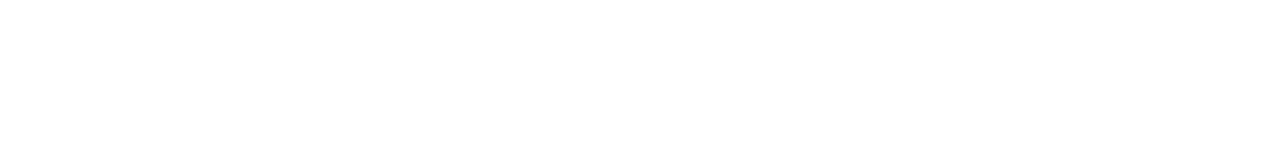
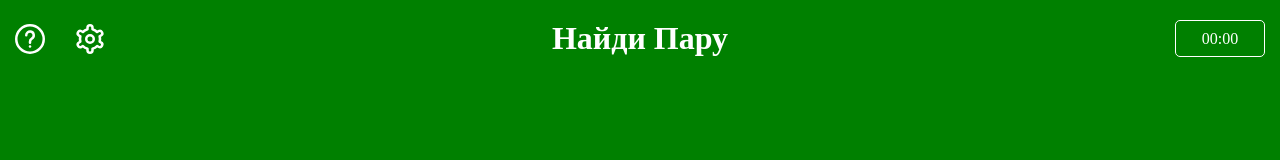
Before and after one commit to Roentahl/Find-pairs-game, a plain HTML site: page index.html in a window 1280 px wide. Drawn offline with Linux system fonts and the light colour scheme.

Commit message:
create header
createHeader, createTitle, createApp functions added, basic header's styles added.

```diff
--- a/css/styles.css
+++ b/css/styles.css
@@ -0,0 +1,151 @@
+/* GLOBAL STYLES */
+
+html {
+  box-sizing: border-box;
+}
+
+*,
+*::before,
+*::after {
+  box-sizing: inherit;
+  outline: none;
+}
+
+body {
+  margin: 0;
+  background-color: green;
+}
+
+.container {
+  margin: 0 auto;
+  padding: 0 15px;
+  max-width: 1770px;
+}
+
+.title {
+  margin: 0;
+}
+
+.list-reset {
+  margin: 0;
+  padding: 0;
+  list-style: none;
+}
+
+.btn-reset {
+  padding: 0;
+  border: none;
+  background-color: transparent;
+  font-family: inherit;
+  cursor: pointer;
+}
+
+:root {
+  --color-white: #fff;
+  --color-black: #000;
+  --color-gold: yellow;
+}
+
+/* HEADER */
+
+.header__container {
+  display: flex;
+  justify-content: center;
+  align-items: center;
+  padding-top: 20px;
+}
+
+.header__title {
+  margin-right: auto;
+  color: var(--color-white);
+}
+
+.menu {
+  display: flex;
+  margin-right: auto;
+}
+
+.menu__item:not(:last-child) {
+  margin-right: 30px;
+}
+
+.menu__btn {
+  position: relative;
+  display: flex;
+  width: 30px;
+  height: 30px;
+  color: var(--color-white);
+}
+
+.menu__tooltip {
+  position: absolute;
+  top: calc(100% + 10px);
+  left: 50%;
+  padding: 10px;
+  border-radius: 5px;
+  color: var(--color-white);
+  background-color: rgba(51,51,51,.5);
+  visibility: hidden;
+  opacity: 0;
+  transform: translateX(-50%);
+  transition: visibility .3s ease-in-out, opacity .3s ease-in-out;
+}
+
+.menu__btn:hover .menu__tooltip {
+  visibility: visible;
+  opacity: 1;
+  transition: visibility .3s ease-in-out, opacity .3s ease-in-out;
+}
+
+.menu__btn:hover .info-icon-animate-part {
+  animation: info-animation 1s ease-in-out infinite;
+}
+
+.menu__btn:hover .settings-icon-animate-part {
+  animation: settings-animation 1s ease-in-out infinite;
+}
+
+.menu__btn svg {
+  width: 100%;
+  height: 100%;
+  fill: currentColor;
+}
+
+.header__timer {
+  display: flex;
+  justify-content: center;
+  align-items: center;
+  align-self: stretch;
+  min-width: 90px;
+  border: 1px solid var(--color-white);
+  border-radius: 5px;
+  color: var(--color-white);
+}
+
+@keyframes info-animation {
+  from {
+    transform: rotateY(0);
+    transform-origin: center;
+  }
+  50% {
+    transform: rotateY(180deg);
+  }
+  to {
+    transform: rotateY(0);
+  }
+}
+
+@keyframes settings-animation {
+  from {
+    transform: rotateZ(0);
+    transform-origin: center;
+  }
+  50% {
+    transform: rotateZ(180deg);
+    transform-origin: center;
+  }
+  to {
+    transform: rotateZ(0);
+    transform-origin: center;
+  }
+}
--- a/index.html
+++ b/index.html
@@ -6,6 +6,7 @@
   <meta name="viewport" content="width=device-width, initial-scale=1.0">
   <title>Карточная игра "Найди пару"</title>
   <link rel="stylesheet" href="./css/styles.css">
+  <script defer src="./js/index.js"></script>
 </head>
 <body>
 
--- a/js/index.js
+++ b/js/index.js
@@ -0,0 +1,77 @@
+(() => {
+  function createTitle(titleTag, text) {
+    const title = document.createElement(titleTag);
+    title.classList.add('title');
+    title.textContent = text;
+    return title;
+  };
+
+  function createHeader() {
+    const header = document.createElement('header');
+    const container = document.createElement('div');
+    const title = createTitle('h1', 'Найди Пару');
+    const menu = document.createElement('ul');
+    const infoBtn = document.createElement('button');
+    const settingsBtn = document.createElement('button');
+    const gameTimer = document.createElement('span');
+    const infoIcon = `
+      <svg xmlns="http://www.w3.org/2000/svg" id="Outline" viewBox="0 0 24 24">
+        <path d="M12,0A12,12,0,1,0,24,12,12.013,12.013,0,0,0,12,0Zm0,22A10,10,0,1,1,22,12,10.011,10.011,0,0,1,12,22Z"/>
+        <path class="info-icon-animate-part" d="M12.717,5.063A4,4,0,0,0,8,9a1,1,0,0,0,2,0,2,2,0,0,1,2.371-1.967,2.024,2.024,0,0,1,1.6,1.595,2,2,0,0,1-1,2.125A3.954,3.954,0,0,0,11,14.257V15a1,1,0,0,0,2,0v-.743a1.982,1.982,0,0,1,.93-1.752,4,4,0,0,0-1.213-7.442Z"/>
+        <rect x="11" y="17" width="2" height="2" rx="1"/>
+      </svg>
+    `;
+    const settingsIcon = `
+      <svg xmlns="http://www.w3.org/2000/svg" id="Outline" viewBox="0 0 24 24">
+        <path d="M12,8a4,4,0,1,0,4,4A4,4,0,0,0,12,8Zm0,6a2,2,0,1,1,2-2A2,2,0,0,1,12,14Z"/>
+        <path class="settings-icon-animate-part" d="M21.294,13.9l-.444-.256a9.1,9.1,0,0,0,0-3.29l.444-.256a3,3,0,1,0-3-5.2l-.445.257A8.977,8.977,0,0,0,15,3.513V3A3,3,0,0,0,9,3v.513A8.977,8.977,0,0,0,6.152,5.159L5.705,4.9a3,3,0,0,0-3,5.2l.444.256a9.1,9.1,0,0,0,0,3.29l-.444.256a3,3,0,1,0,3,5.2l.445-.257A8.977,8.977,0,0,0,9,20.487V21a3,3,0,0,0,6,0v-.513a8.977,8.977,0,0,0,2.848-1.646l.447.258a3,3,0,0,0,3-5.2Zm-2.548-3.776a7.048,7.048,0,0,1,0,3.75,1,1,0,0,0,.464,1.133l1.084.626a1,1,0,0,1-1,1.733l-1.086-.628a1,1,0,0,0-1.215.165,6.984,6.984,0,0,1-3.243,1.875,1,1,0,0,0-.751.969V21a1,1,0,0,1-2,0V19.748a1,1,0,0,0-.751-.969A6.984,6.984,0,0,1,7.006,16.9a1,1,0,0,0-1.215-.165l-1.084.627a1,1,0,1,1-1-1.732l1.084-.626a1,1,0,0,0,.464-1.133,7.048,7.048,0,0,1,0-3.75A1,1,0,0,0,4.79,8.992L3.706,8.366a1,1,0,0,1,1-1.733l1.086.628A1,1,0,0,0,7.006,7.1a6.984,6.984,0,0,1,3.243-1.875A1,1,0,0,0,11,4.252V3a1,1,0,0,1,2,0V4.252a1,1,0,0,0,.751.969A6.984,6.984,0,0,1,16.994,7.1a1,1,0,0,0,1.215.165l1.084-.627a1,1,0,1,1,1,1.732l-1.084.626A1,1,0,0,0,18.746,10.125Z"/>
+      </svg>
+    `;
+    const infoBtnTooltip = document.createElement('div');
+    const settingsBtnTooltip = document.createElement('div');
+
+    const menuBtns = [infoBtn, settingsBtn];
+
+    for (let i = 0; i < menuBtns.length; i++) {
+      const menuItem = document.createElement('li');
+      menuItem.classList.add('menu__item');
+      menuItem.append(menuBtns[i]);
+      menu.append(menuItem);
+    };
+
+    header.classList.add('header');
+    container.classList.add('container', 'header__container');
+    title.classList.add('header__title');
+    menu.classList.add('list-reset', 'header__menu', 'menu');
+    infoBtn.classList.add('btn-reset', 'menu__btn');
+    settingsBtn.classList.add('btn-reset', 'menu__btn');
+    gameTimer.classList.add('header__timer');
+    infoBtnTooltip.classList.add('menu__tooltip');
+    settingsBtnTooltip.classList.add('menu__tooltip');
+
+    gameTimer.textContent = '00:00'
+    infoBtnTooltip.textContent = 'Помощь';
+    settingsBtnTooltip.textContent = 'Настройки';
+
+    infoBtn.innerHTML = infoIcon;
+    settingsBtn.innerHTML = settingsIcon;
+    infoBtn.append(infoBtnTooltip);
+    settingsBtn.append(settingsBtnTooltip);
+    container.append(
+      menu,
+      title,
+      gameTimer
+    );
+    header.append(container);
+
+    return header;
+  };
+
+  function createApp() {
+    const header = createHeader();
+
+    document.body.append(header);
+  };
+
+  createApp();
+})();
```
Also changed, not shown: img/help.svg (added), img/settings.svg (added).
